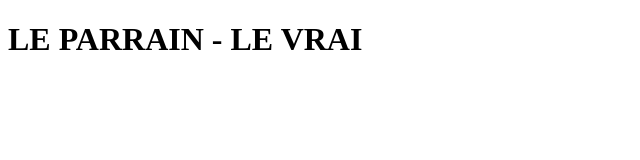
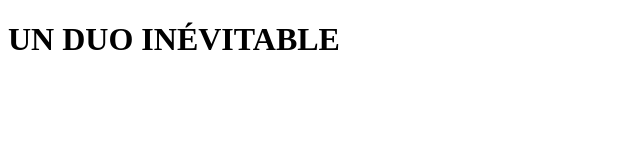
Before and after one commit to Mitch92i/Mitch92i, a plain HTML site: page index.html in a window 1280 px wide. Shown: the whole page, without its empty margins (0-640 px from the left). Drawn offline with Linux system fonts and the light colour scheme.

Commit message:
CHANGEMENT DE TITRE
COMMIT

```diff
--- a/index.html
+++ b/index.html
@@ -5,9 +5,10 @@
    <meta name="viewport" content="width=device-width, initial-scale=1.0">
    <link rel="stylesheet" href="style.css">
 
-   <title>PORTFOLIO</title>
+   <title>BEHIND HEAT</title>
 </head>
 <body>
-   <H1>LE PARRAIN - LE VRAI</H1>
+   <div class="hero" data-theme="dark"></div>
+   <H1>UN DUO INÉVITABLE</H1>
 </body>
 </html>
```
